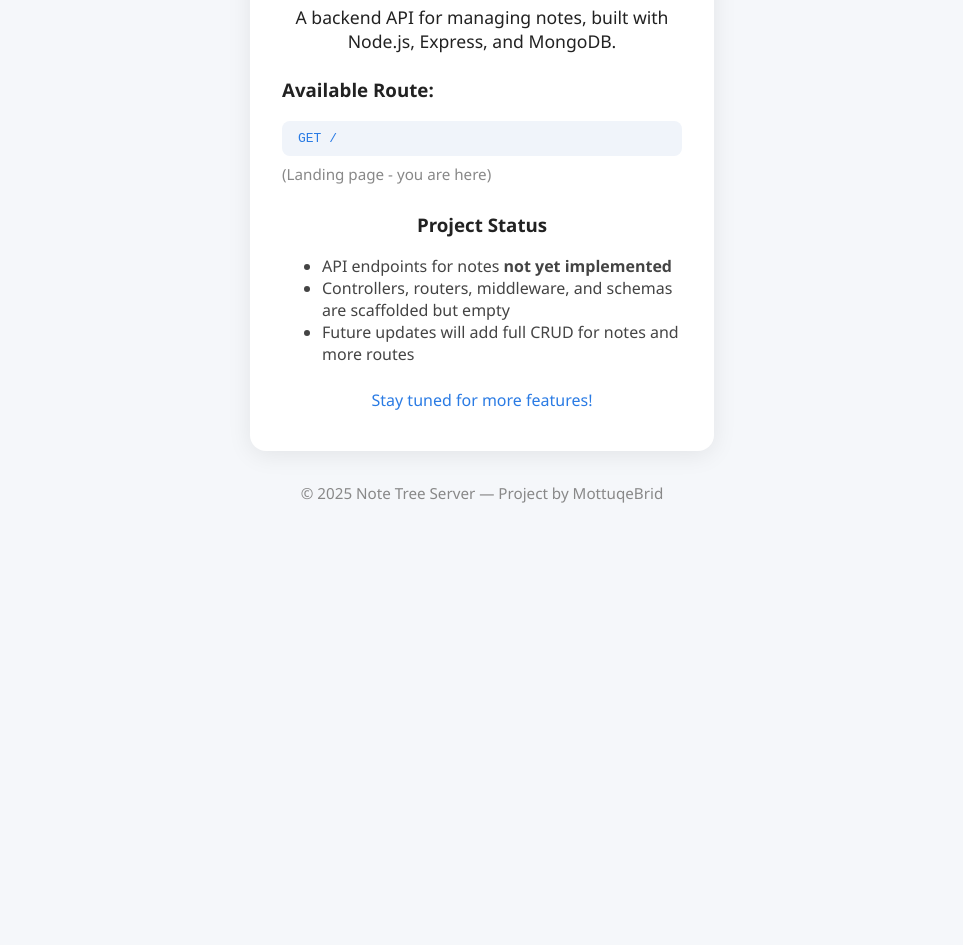
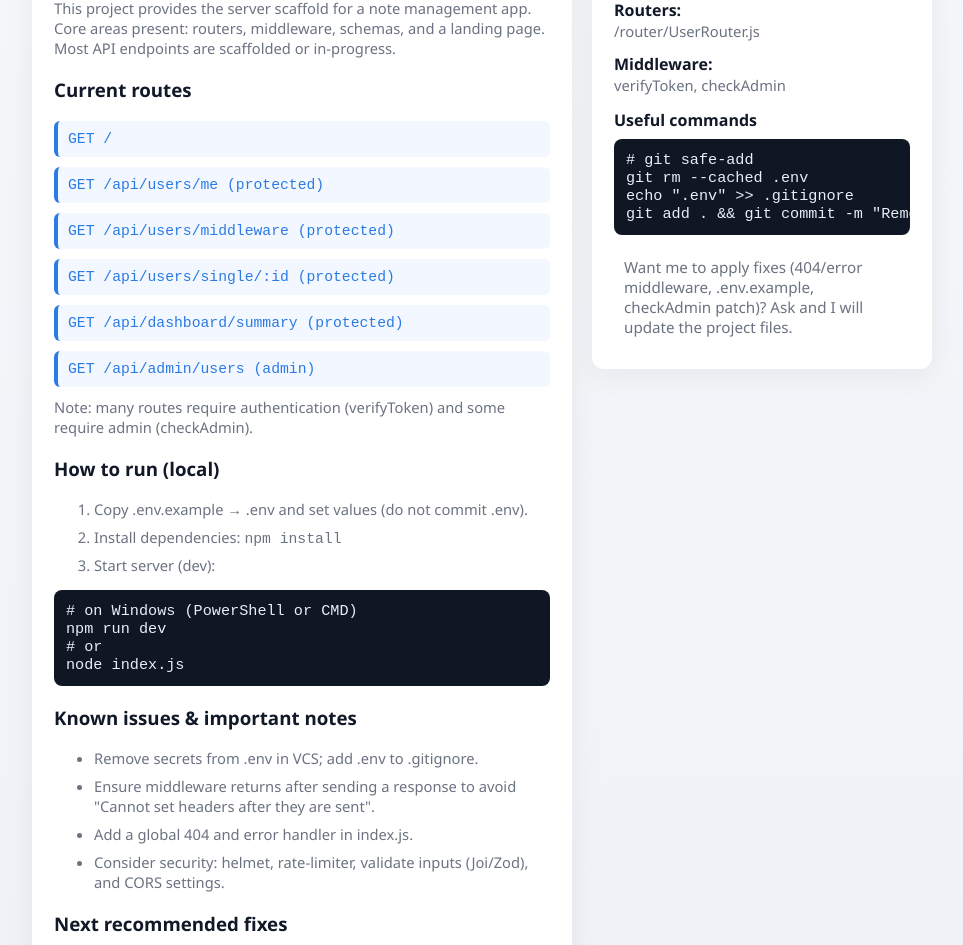
Before and after one commit to MottuqeBrid/note-tree-server, a website: page index.html in a window 1280 px wide. Shown: the part 207-1152 px from the top of the page, without its empty margins (158-1121 px from the left). Before the commit the page ends 800 px from the top, so only its background shows below. Drawn offline with Linux system fonts and the light colour scheme.

```diff
--- a/index.html
+++ b/index.html
@@ -3,82 +3,220 @@
   <head>
     <meta charset="UTF-8" />
     <meta name="viewport" content="width=device-width, initial-scale=1.0" />
-    <title>Note Tree Server</title>
+    <title>Note Tree Server — Overview</title>
     <style>
+      :root {
+        --bg: #f5f7fa;
+        --card: #ffffff;
+        --accent: #2a7be4;
+        --muted: #6b7280;
+        --glass: rgba(255, 255, 255, 0.6);
+        --mono: "Courier New", monospace;
+      }
+      * {
+        box-sizing: border-box;
+      }
       body {
         margin: 0;
-        padding: 0;
+        padding: 32px;
         font-family: "Segoe UI", Arial, sans-serif;
-        background: #f5f7fa;
-        color: #222;
+        background: linear-gradient(180deg, var(--bg), #eef2f6);
+        color: #111827;
         min-height: 100vh;
-        display: flex;
-        flex-direction: column;
-        align-items: center;
-        justify-content: center;
       }
-      .container {
-        background: #fff;
-        border-radius: 16px;
-        box-shadow: 0 4px 24px rgba(0, 0, 0, 0.08);
-        padding: 40px 32px;
-        max-width: 400px;
+      .wrap {
+        max-width: 900px;
+        margin: 0 auto;
+        display: grid;
+        grid-template-columns: 1fr 340px;
+        gap: 20px;
+        align-items: start;
+      }
+      .card {
+        background: var(--card);
+        border-radius: 12px;
+        padding: 22px;
+        box-shadow: 0 6px 30px rgba(16, 24, 40, 0.06);
+      }
+      header h1 {
+        margin: 0 0 6px 0;
+        color: var(--accent);
+      }
+      header p {
+        margin: 0;
+        color: var(--muted);
+      }
+      .routes .route {
+        background: #f3f7ff;
+        border-left: 4px solid var(--accent);
+        padding: 10px;
+        border-radius: 6px;
+        margin-bottom: 10px;
+        font-family: var(--mono);
+        color: var(--accent);
+      }
+      .small {
+        font-size: 0.92rem;
+        color: var(--muted);
+      }
+      pre.cmd {
+        background: #0f1724;
+        color: #e6eef8;
+        padding: 12px;
+        border-radius: 8px;
+        overflow: auto;
+        font-family: var(--mono);
+        font-size: 0.95rem;
+        margin: 8px 0 0 0;
+      }
+      .list li {
+        margin: 8px 0;
+      }
+      .muted-box {
+        background: linear-gradient(180deg, var(--glass), #fff);
+        border-radius: 8px;
+        padding: 10px;
+        color: var(--muted);
+        font-size: 0.95rem;
+      }
+      footer {
+        margin-top: 18px;
+        color: var(--muted);
+        font-size: 0.9rem;
         text-align: center;
       }
-      h1 {
-        color: #2a7be4;
-        margin-bottom: 8px;
+      @media (max-width: 880px) {
+        .wrap {
+          grid-template-columns: 1fr;
+          padding: 0 12px;
         }
-      .routes {
-        margin-top: 24px;
-        text-align: left;
-      }
-      .route {
-        background: #f0f4fa;
-        border-radius: 8px;
-        padding: 10px 16px;
-        margin-bottom: 8px;
-        font-family: monospace;
-        color: #2a7be4;
-      }
-      .footer {
-        margin-top: 32px;
-        color: #888;
-        font-size: 0.95em;
       }
     </style>
   </head>
   <body>
-    <div class="container">
+    <div class="wrap">
+      <main class="card">
+        <header>
           <h1>Note Tree Server</h1>
-      <p style="font-size: 1.1em">
-        A backend API for managing notes, built with Node.js, Express, and
-        MongoDB.
+          <p class="small">
+            Node.js + Express backend for managing notes with MongoDB — concise
+            project overview and routes.
           </p>
-      <div class="routes">
-        <h3>Available Route:</h3>
+        </header>
+
+        <section style="margin-top: 18px">
+          <h3>Project overview</h3>
+          <p class="small">
+            This project provides the server scaffold for a note management app.
+            Core areas present: routers, middleware, schemas, and a landing
+            page. Most API endpoints are scaffolded or in-progress.
+          </p>
+        </section>
+
+        <section style="margin-top: 14px">
+          <h3>Current routes</h3>
+          <div class="routes small">
             <div class="route">GET /</div>
-        <div style="color: #888; font-size: 0.95em">
-          (Landing page - you are here)
+            <div class="route">GET /api/users/me (protected)</div>
+            <div class="route">GET /api/users/middleware (protected)</div>
+            <div class="route">GET /api/users/single/:id (protected)</div>
+            <div class="route">GET /api/dashboard/summary (protected)</div>
+            <div class="route">GET /api/admin/users (admin)</div>
+            <!-- Add more when implemented -->
+            <div style="margin-top: 8px; color: var(--muted)">
+              Note: many routes require authentication (verifyToken) and some
+              require admin (checkAdmin).
             </div>
           </div>
-      <div style="margin-top: 28px">
-        <h3>Project Status</h3>
-        <ul style="text-align: left; color: #444; font-size: 1em">
-          <li>API endpoints for notes <b>not yet implemented</b></li>
+        </section>
+
+        <section style="margin-top: 16px">
+          <h3>How to run (local)</h3>
+          <ol class="small list">
             <li>
-            Controllers, routers, middleware, and schemas are scaffolded but
-            empty
+              Copy .env.example → .env and set values (do not commit .env).
             </li>
-          <li>Future updates will add full CRUD for notes and more routes</li>
+            <li>
+              Install dependencies: <code class="small">npm install</code>
+            </li>
+            <li>Start server (dev):</li>
+          </ol>
+          <pre class="cmd">
+# on Windows (PowerShell or CMD)
+npm run dev
+# or
+node index.js
+</pre
+          >
+        </section>
+
+        <section style="margin-top: 16px">
+          <h3>Known issues & important notes</h3>
+          <ul class="small list">
+            <li>Remove secrets from .env in VCS; add .env to .gitignore.</li>
+            <li>
+              Ensure middleware returns after sending a response to avoid
+              "Cannot set headers after they are sent".
+            </li>
+            <li>Add a global 404 and error handler in index.js.</li>
+            <li>
+              Consider security: helmet, rate-limiter, validate inputs
+              (Joi/Zod), and CORS settings.
+            </li>
           </ul>
+        </section>
+
+        <section style="margin-top: 16px">
+          <h3>Next recommended fixes</h3>
+          <div class="muted-box">
+            1) Fix checkAdmin and verifyToken to always return/exit after res.*.
+            2) Add centralized error handler and 404 middleware. 3) Replace
+            secrets with .env.example. 4) Add input validation and basic
+            security middleware.
           </div>
-      <div style="margin-top: 24px; color: #2a7be4; font-weight: 500">
-        Stay tuned for more features!
+        </section>
+
+        <footer>&copy; 2025 Note Tree Server — backend scaffold</footer>
+      </main>
+
+      <aside class="card">
+        <h3 style="margin-top: 0; color: var(--accent)">Quick reference</h3>
+
+        <div style="margin-top: 10px">
+          <strong>Server:</strong>
+          <div class="small">index.js</div>
         </div>
+
+        <div style="margin-top: 12px">
+          <strong>Schemas:</strong>
+          <div class="small">/schema/UserSchema.js (user)</div>
         </div>
-    <div class="footer">
-      &copy; 2025 Note Tree Server &mdash; Project by MottuqeBrid
+
+        <div style="margin-top: 12px">
+          <strong>Routers:</strong>
+          <div class="small">/router/UserRouter.js</div>
+        </div>
+
+        <div style="margin-top: 12px">
+          <strong>Middleware:</strong>
+          <div class="small">verifyToken, checkAdmin</div>
+        </div>
+
+        <div style="margin-top: 14px">
+          <strong>Useful commands</strong>
+          <pre class="cmd">
+# git safe-add
+git rm --cached .env
+echo ".env" >> .gitignore
+git add . && git commit -m "Remove env from repo"</pre
+          >
+        </div>
+
+        <div style="margin-top: 12px" class="small muted-box">
+          Want me to apply fixes (404/error middleware, .env.example, checkAdmin
+          patch)? Ask and I will update the project files.
+        </div>
+      </aside>
     </div>
   </body>
 </html>
```
Also changed, not shown: index.js (+6 -1 lines). Lines whose indentation alone changed are shown as unchanged.
